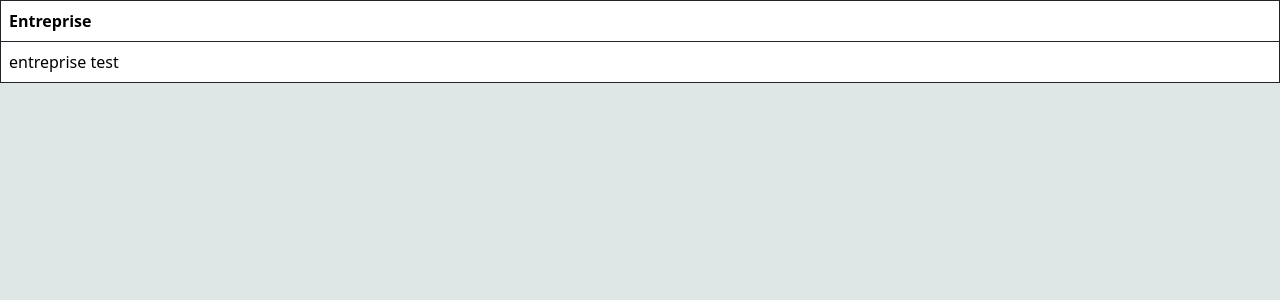
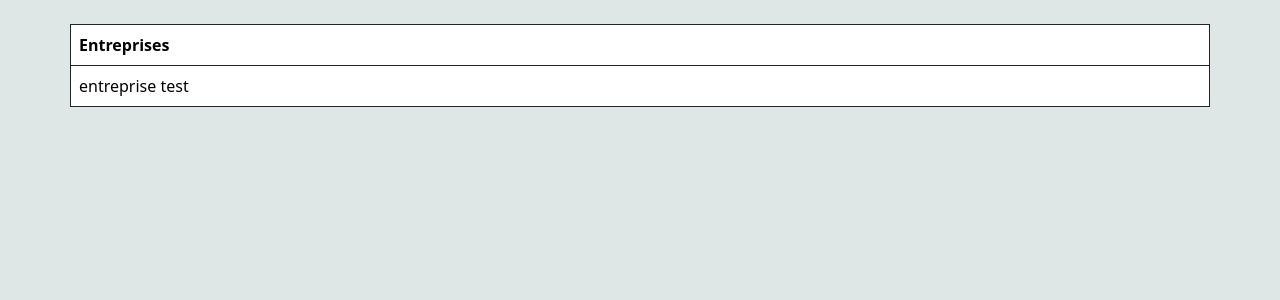
Before and after one commit to gabrielaillet/Projet_scale, a Flask app: page /developpement2/entreprise in a window 1280 px wide. Shown: the part 102-402 px from the top of the page. Run offline with Flask 2, Linux system fonts and the light colour scheme; data comes from the database, SQL or seed files in the repository.

Commit message:
entreprise, description edit et show front

```diff
--- a/templates/TafDescription.html
+++ b/templates/TafDescription.html
@@ -9,10 +9,11 @@
   <title>Marked in the browser</title>
     {% import 'navBar.jinja2' as nav %}
 </head>
-<body>
+<body style="background-color:#dee7e6;">
 <header>
             {{ nav.renderNavBar(name,id) }}
 </header>
+<br>
 <div class="container">
     <div class="row justify-content-center">
          <div class="col-1"> </div>
--- a/templates/entrepriseTab.html
+++ b/templates/entrepriseTab.html
@@ -14,10 +14,13 @@
 <header>
             {{ nav.renderNavBar(name,id) }}
 </header>
-<table class="table table-bordered border-dark">
+<br>
+<div class="container">
+    <div class="row">
+        <table class="table table-bordered border-dark col-10">
                         <thead>
                             <tr>
-                                <th>Entreprise</th>
+                                <th>Entreprises</th>
                                 {% if name=='Admin' %}
                                      <th>Action</th>
                                 {% endif %}
@@ -39,6 +42,9 @@
                             {% endfor %}
                         </tbody>
                     </table>
+    </div>
+</div>
+
 
 </body>
 </html>
```
Also changed, not shown: templates/TafEdit.html (+20 -8 lines).
